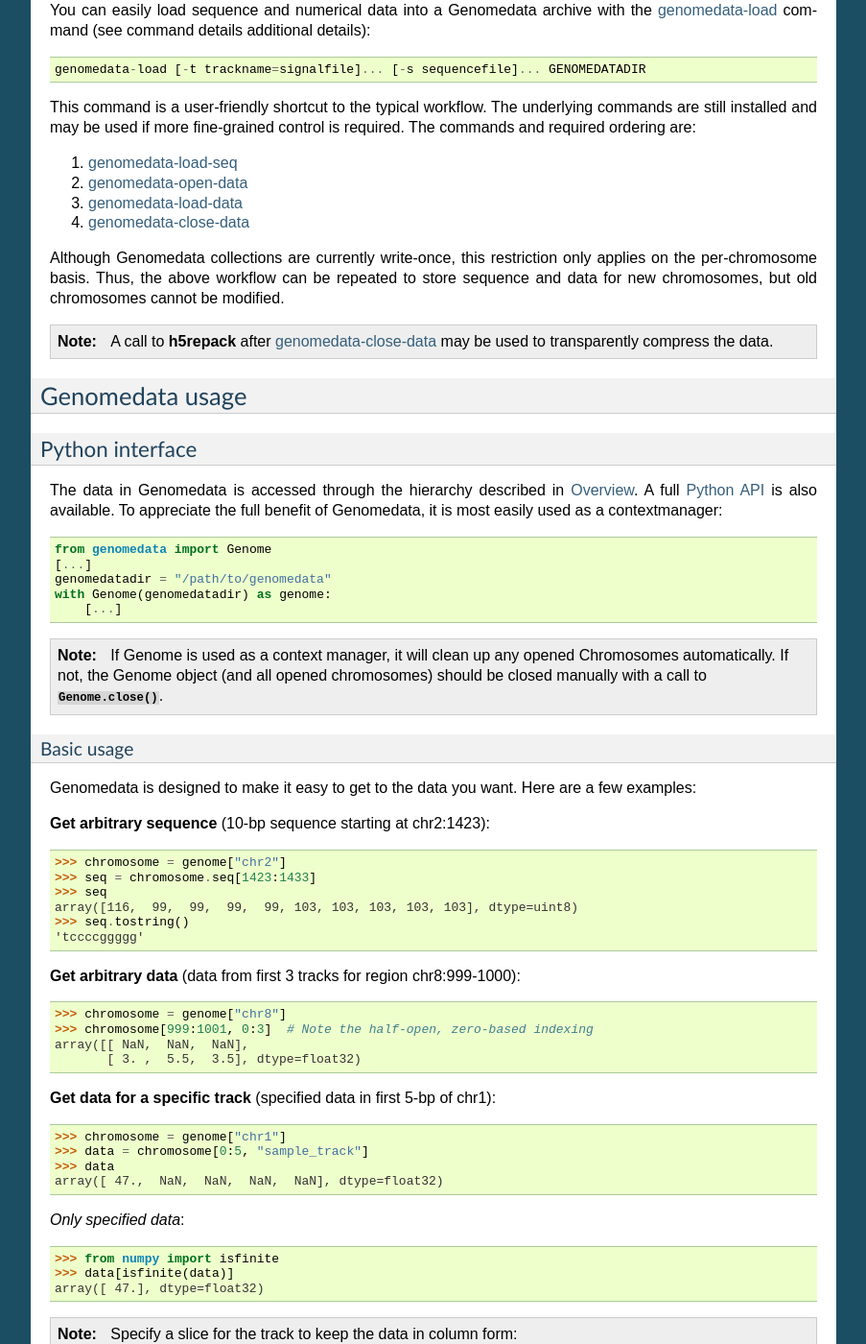
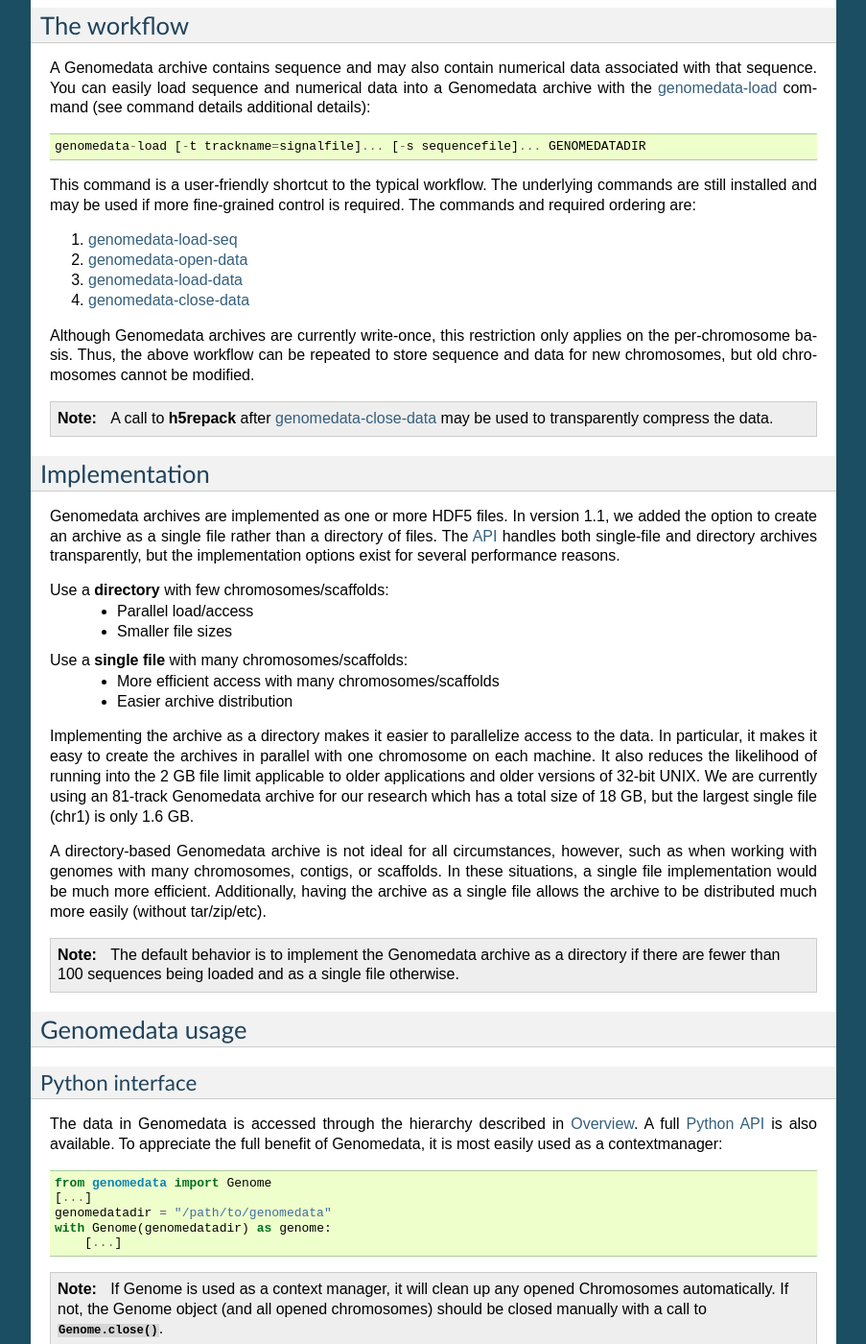
Before and after one commit to hoffmangroup/genomedata, a Sphinx documentation site: the page built from doc/genomedata.rst, in a window 1280 px wide and 1400 px high, scrolled down 1305 px. Shown: the whole window at 96% size, without its empty margins (198-1101 px from the left). Built offline with Sphinx 7.4.7, drawn with Linux system fonts in a browser that asks for light colours; some of the changed text lies outside the part shown.

Commit message:
Updated documentation with responses to reviewer criticisms and (directory vs. single-file) implementation details

```diff
--- a/doc/genomedata.rst
+++ b/doc/genomedata.rst
@@ -1,6 +1,6 @@
-========================
+==================================
 Genomedata |version| documentation
-========================
+==================================
 :Website: http://noble.gs.washington.edu/proj/genomedata
 :Author: Michael M. Hoffman <mmh1 at washington dot edu>
 :Organization: University of Washington
@@ -32,6 +32,10 @@
 .. note::
   The following are prerequisites:
 
+  - Linux
+      Linux is the only system currently supported.
+      We would love to add support for other systems in the future and
+      will gladly accept any contributions toward this end.
   - Python 2.X | X >= 5
   - Zlib
 
@@ -49,10 +53,12 @@
 efficient random-access. Genomedata archives are currently write-once,
 although we are working to fix this.
 
-Under the surface, Genomedata is implemented as a collection of HDF5 files,
+Under the surface, Genomedata is implemented_ as one or more HDF5 files,
 but Genomedata provides a transparent interface to interact with your
 underlying data without having to worry about the mess of repeatedly parsing
 large data files or having to keep them in memory for random access.
+
+.. _implemented: :ref:`Implementation`
 
 The Genomedata hierarchy:
 
@@ -90,7 +96,7 @@
 #. :ref:`genomedata-load-data`
 #. :ref:`genomedata-close-data`
 
-Although Genomedata collections are currently write-once, this
+Although Genomedata archives are currently write-once, this
 restriction only applies on the per-chromosome basis. Thus, the above
 workflow can be repeated to store sequence and data for new chromosomes,
 but old chromosomes cannot be modified.
@@ -99,13 +105,46 @@
           :ref:`genomedata-close-data` may be used to
           transparently compress the data.
 
+Implementation
+==============
+Genomedata archives are implemented as one or more HDF5 files. In version 1.1,
+we added the option to create an archive as a single file rather
+than a directory of files. The :ref:`API <python-api>` handles both single-file
+and directory archives transparently, but the implementation options
+exist for several performance reasons.
+
+Use a **directory** with few chromosomes/scaffolds:
+  * Parallel load/access
+  * Smaller file sizes
+
+Use a **single file** with many chromosomes/scaffolds:
+  * More efficient access with many chromosomes/scaffolds
+  * Easier archive distribution
+
+Implementing the archive as a directory makes it easier to
+parallelize access to the data. In particular, it makes it easy to
+create the archives in parallel with one chromosome on each
+machine. It also reduces the likelihood of running into the
+2 GB file limit applicable to older applications and older versions
+of 32-bit UNIX. We are currently using an 81-track Genomedata
+archive for our research which has a total size of 18 GB, but the
+largest single file (chr1) is only 1.6 GB.
+
+A directory-based Genomedata archive is not ideal for all circumstances,
+however, such as when working with genomes with many chromosomes, contigs,
+or scaffolds. In these situations, a single file implementation would be much
+more efficient. Additionally, having the archive as a single file allows
+the archive to be distributed much more easily (without tar/zip/etc).
+
+.. note:: The default behavior is to implement the Genomedata archive as a
+          directory if there are fewer than 100 sequences being loaded and as
+          a single file otherwise.
 
 Genomedata usage
 ================
 
 Python interface
 ~~~~~~~~~~~~~~~~
-
 The data in Genomedata is accessed through the hierarchy described in
 :ref:`genomedata-overview`. A full :ref:`Python API <python-api>` is
 also available. To appreciate the full benefit of Genomedata,
@@ -125,7 +164,6 @@
 
 Basic usage
 -----------
-
 Genomedata is designed to make it easy to get to the data you want.
 Here are a few examples:
 
```
